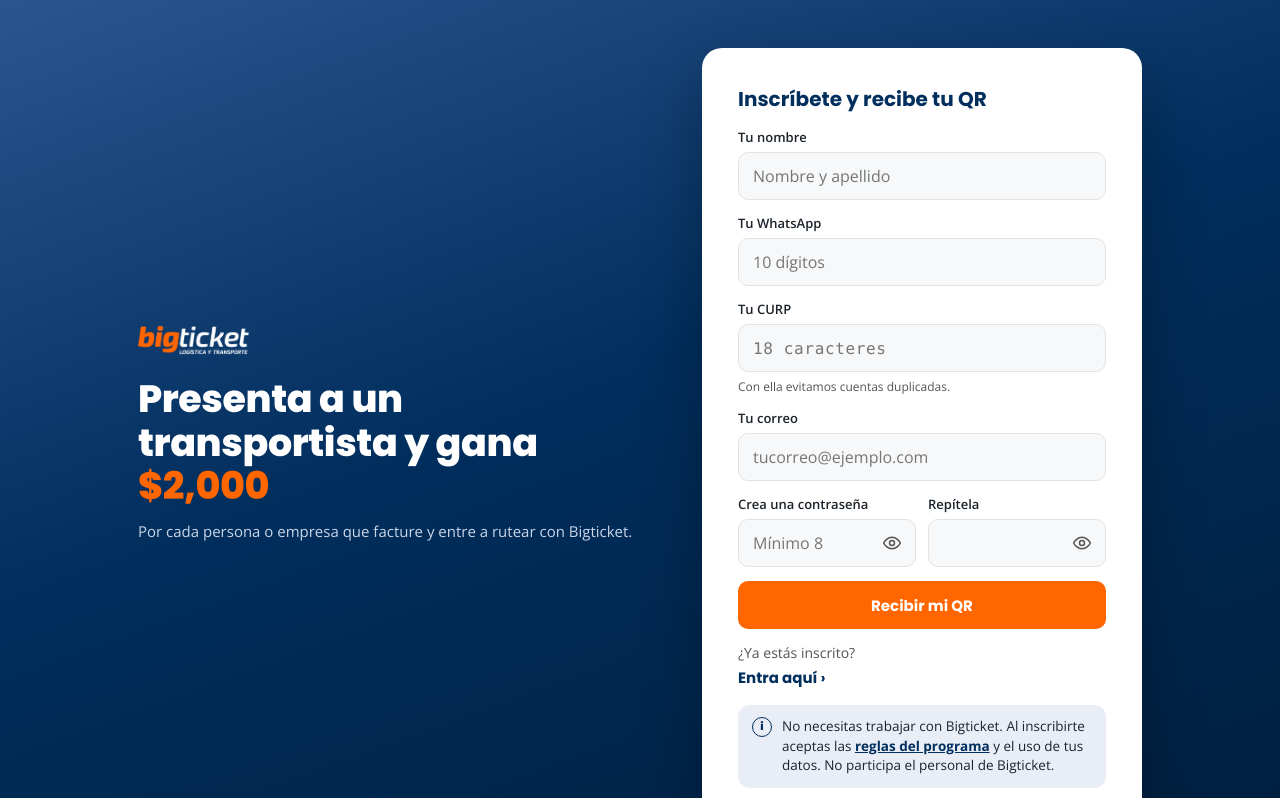
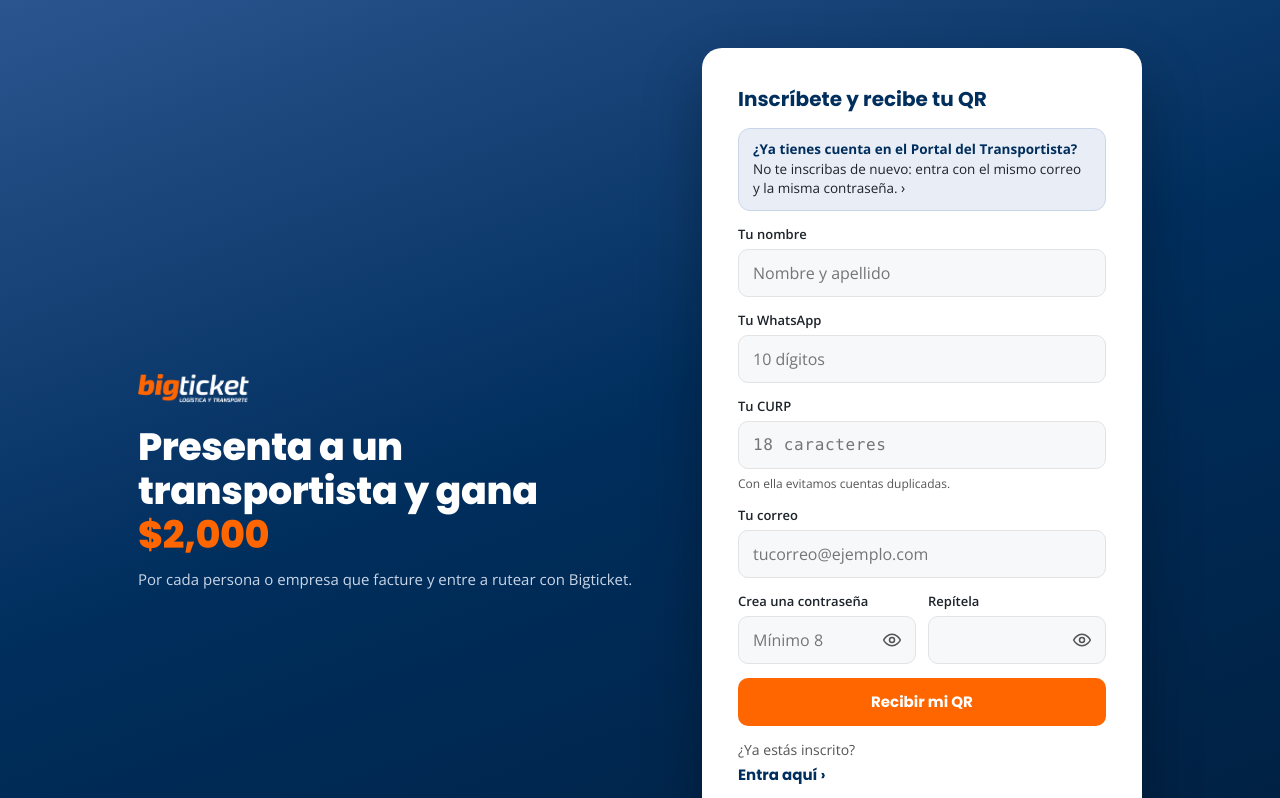
Before and after one commit to bigticket-logistica/portaldereferidos, a React (Vite) app: page / in a window 1280 px wide. Shown: the top 798 px of the page. Built offline with nearby package versions, Linux system fonts and the light colour scheme; no server answers.

Commit message:
Add files via upload

```diff
--- a/src/Acceso.jsx
+++ b/src/Acceso.jsx
@@ -54,6 +54,7 @@
   return (
     <form onSubmit={entrar} className="form">
       <h2 className="form-t">Entra a tu cuenta</h2>
+      <p className="form-p">Si ya usas el Portal del Transportista, entra con ese mismo correo y contraseña: es una sola cuenta para los dos.</p>
       {err && <div className="aviso error">{err}</div>}
       <Campo label="Tu correo"><input type="email" value={correo} onChange={e => setCorreo(e.target.value)} autoComplete="email" placeholder="tucorreo@ejemplo.com" /></Campo>
       <Campo label="Contraseña"><Clave value={clave} onChange={setClave} placeholder="Tu contraseña" /></Campo>
@@ -115,6 +116,9 @@
   return (
     <form onSubmit={crear} className="form" noValidate>
       <h2 className="form-t">Inscríbete y recibe tu QR</h2>
+      <button type="button" className="aviso-cuenta-bt" onClick={onYaTengo}>
+        <b>¿Ya tienes cuenta en el Portal del Transportista?</b> No te inscribas de nuevo: entra con el mismo correo y la misma contraseña. ›
+      </button>
       {general && <div className="aviso error">{general}</div>}
       <Campo label="Tu nombre" error={err.nombre}><input value={d.nombre} onChange={e => S('nombre', e.target.value)} autoComplete="name" placeholder="Nombre y apellido" /></Campo>
       <Campo label="Tu WhatsApp" error={err.telefono}>
--- a/src/styles.css
+++ b/src/styles.css
@@ -376,3 +376,5 @@
 .nota-caja a { color: var(--navy); font-weight: 700; }
 .acceso-cab h1 { margin-top: 22px; }
 @media (max-width: 520px) { .form .dos { grid-template-columns: 1fr; } }
+.aviso-cuenta-bt { text-align: left; border: 1px solid #C9D6EA; background: var(--blue-soft); color: var(--ink); border-radius: 12px; padding: 11px 14px; font: inherit; font-size: 13.5px; line-height: 1.45; cursor: pointer; }
+.aviso-cuenta-bt b { color: var(--navy); }
--- a/src/supabase.js
+++ b/src/supabase.js
@@ -9,7 +9,7 @@
 export function mensajeError(e) {
   const m = String(e?.message || e || '')
   if (/Invalid login credentials/i.test(m)) return 'El correo o la contraseña no son correctos.'
-  if (/already registered|already been registered/i.test(m)) return 'Ese correo ya tiene una cuenta. Ingresa con tu contraseña.'
+  if (/already registered|already been registered/i.test(m)) return 'Ese correo ya tiene una cuenta en Bigticket, por ejemplo en el Portal del Transportista. Entra con ese mismo correo y contraseña.'
   if (/Email not confirmed/i.test(m)) return 'Primero confirma tu correo: te enviamos un enlace al registrarte.'
   if (/Password should be at least/i.test(m)) return 'La contraseña debe tener al menos 8 caracteres.'
   if (/rate limit|too many/i.test(m)) return 'Demasiados intentos. Espera unos minutos y vuelve a intentarlo.'
```
